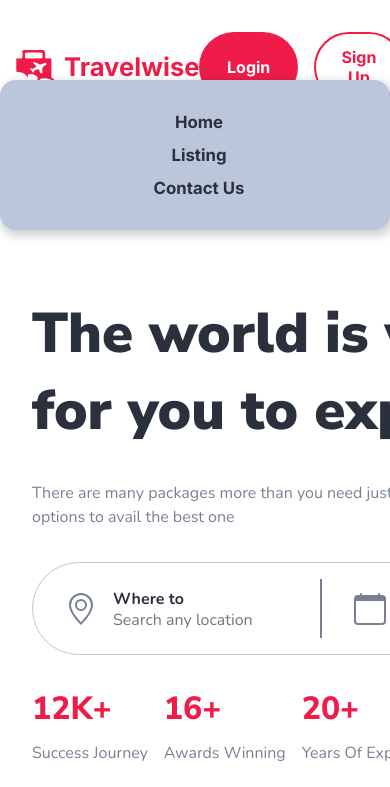
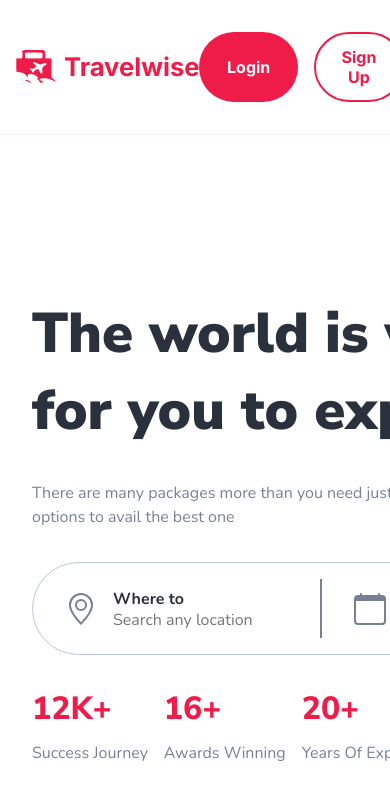
Before and after one commit to Master-Osaro/travelwise, a Next.js app: page / in a window 390 px wide. Shown: the top 787 px of the page. Built offline with nearby package versions, Linux system fonts and the light colour scheme.

Commit message:
Styling: Instagram Icon

```diff
--- a/components/Intro.module.css
+++ b/components/Intro.module.css
@@ -55,7 +55,7 @@
 .search__form{
     display: flex;
     flex-direction: row;
-    display: grid;
+    display: inline-flex;
     grid-template-columns: auto auto auto auto;
     width: 100%;
     gap: 2rem;
--- a/components/Subscribe.module.css
+++ b/components/Subscribe.module.css
@@ -6,6 +6,16 @@
     padding: 2rem 4rem;
     background: var(--pink-very-light);
     border-radius: 1rem;
+}
+
+@media screen and (max-width: 778px) {
+    .section__subscribe .section__inner{
+        grid-template-columns:  1fr;
+        gap: 1rem;
+        text-align: center;
+        align-items: center;
+
+    }
 }
 .section__subscribe h3{
     font-size: 1.45rem;
--- a/styles/globals.css
+++ b/styles/globals.css
@@ -116,6 +116,12 @@ p {
     gap: 0.8rem;
 
 }
+@media screen and (max-width: 778px) {
+    .nav .nav-list{
+        display: none;
+
+    }
+}
 
 .nav img, .logo-wrapper img{
     max-width: 40px;
@@ -222,6 +228,7 @@ footer .section__inner{
 footer .section__inner .footer-grid{
     display: grid;
     grid-template-columns: repeat(auto-fit, minmax(180px, 1fr));
+    gap: 1rem;
 }
 
 footer .section__inner .footer-grid::before{
```
